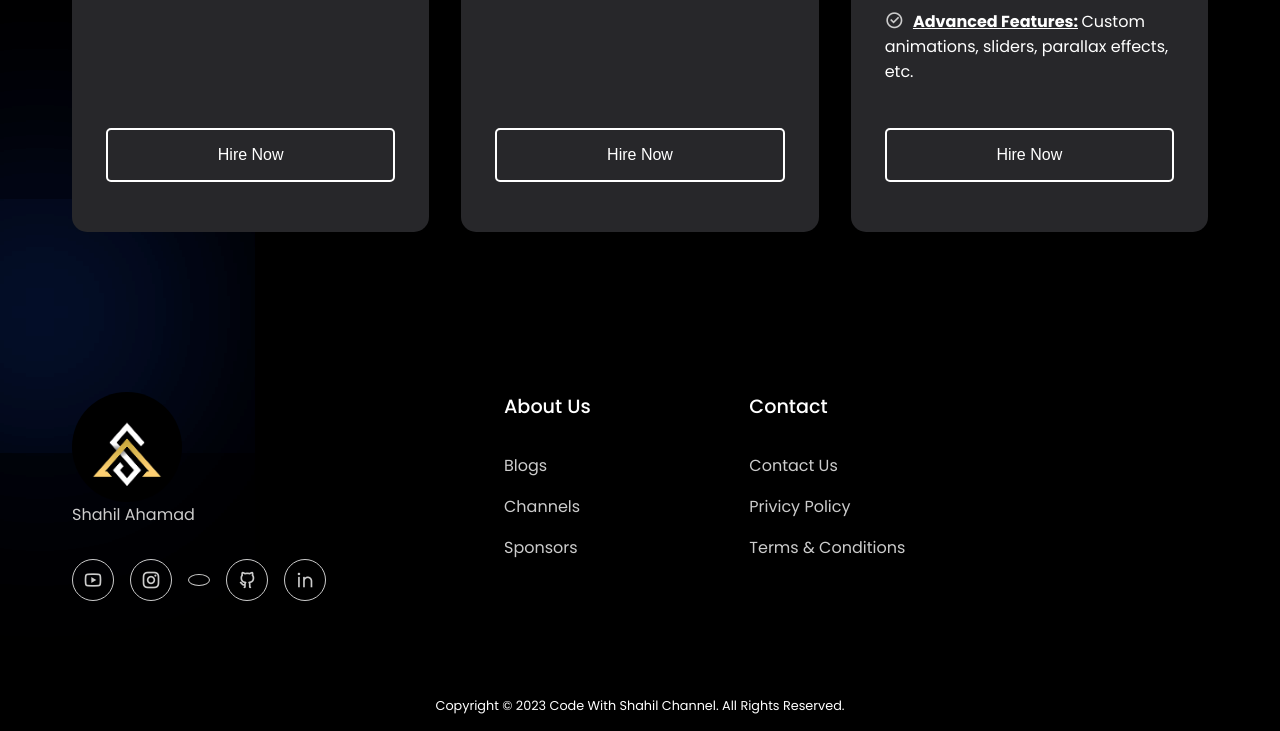
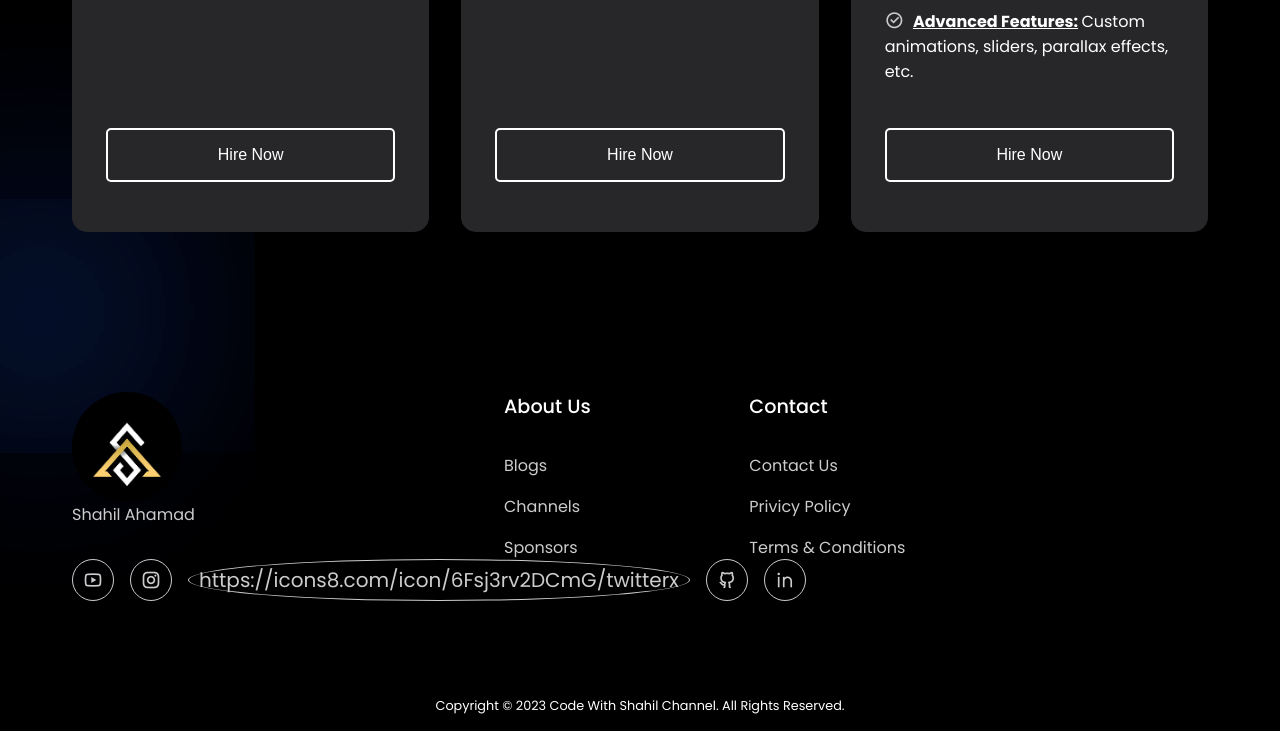
Before and after one commit to RDX-Shahil/Portfolio, a plain HTML site: page index.html in a window 1280 px wide. Shown: the part 2342-3073 px from the top of the page. Drawn offline with nearby package versions, Linux system fonts and the light colour scheme.

Commit message:
Update index.html

```diff
--- a/index.html
+++ b/index.html
@@ -184,7 +184,7 @@
         <a href="https://www.youtube.com/channel/UC9Gy2qguvGERrmQ2qcxWtIw" target="_blank"><i
             class="ri-youtube-line"></i></a>
         <a href="https://www.instagram.com/shahilahamad04/" target="_blank"><i class="ri-instagram-line"></i></a>
-        <a href="https://twitter.com/ShahilAhamad40" target="_blank"><i class="fa-brands fa-x-twitter"></i></a>
+        <a href="https://twitter.com/ShahilAhamad40" target="_blank">https://icons8.com/icon/6Fsj3rv2DCmG/twitterx</a>
         <a href="https://github.com/RDX-Shahil" target="_blank"><i class="ri-github-line"></i></a>
         <a href="https://www.linkedin.com/in/shahil-ahamad-27b5b8257/" target="_blank"><i
             class="ri-linkedin-line"></i></a>
```
